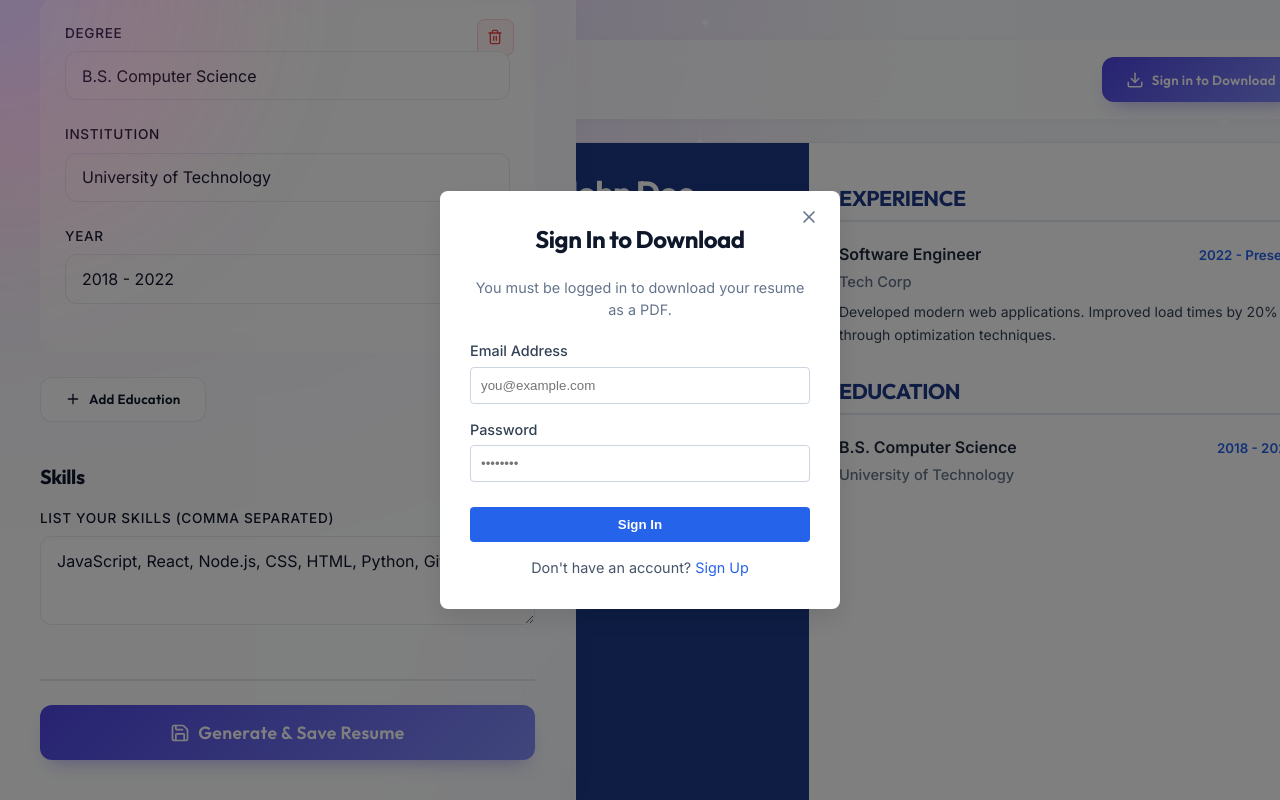
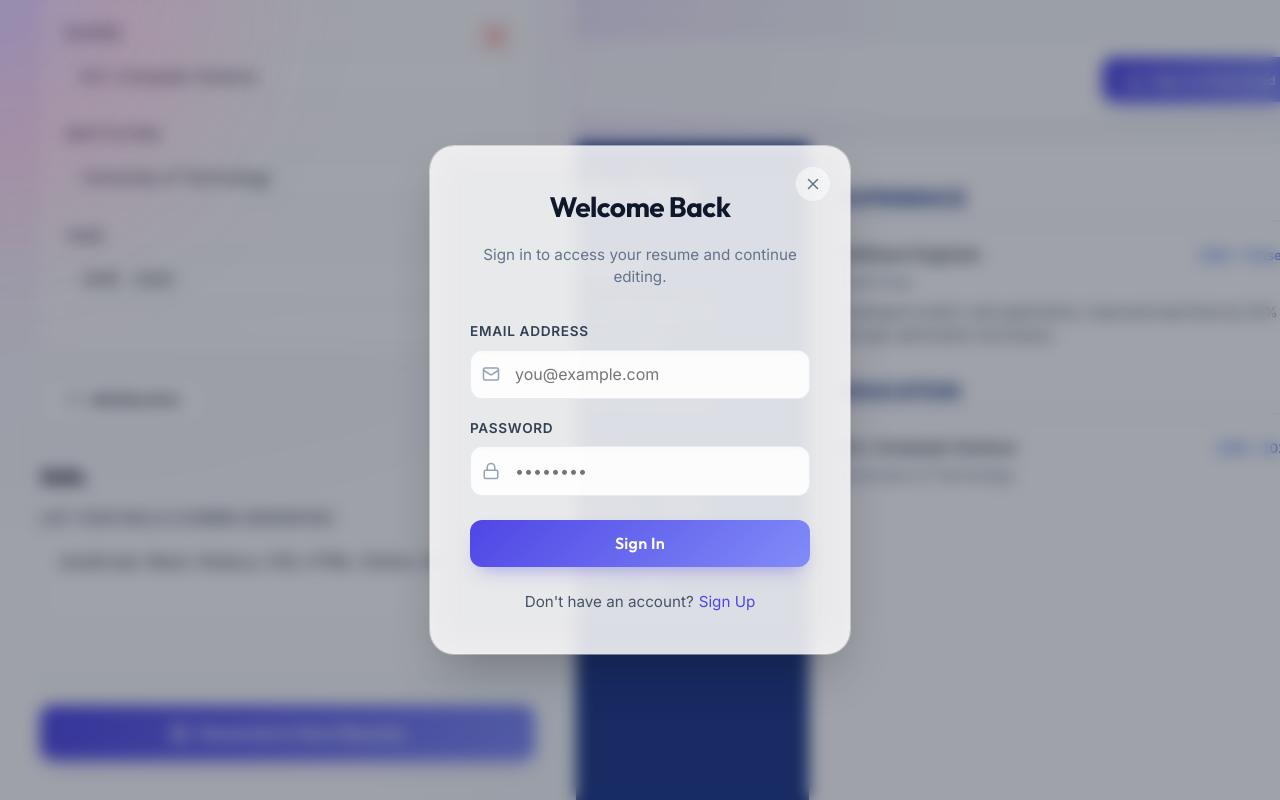
Before and after one commit to banibrataBuilds/Resume-Builder, a React (Vite) app: page / in a window 1280 px wide. Both pictures are taken after a click on the button "Generate & Save Resume". Built offline with nearby package versions, Linux system fonts and the light colour scheme.

Commit message:
Update AuthModal with modern glassmorphism UI

```diff
--- a/src/components/AuthModal.jsx
+++ b/src/components/AuthModal.jsx
@@ -1,6 +1,6 @@
 import React, { useState } from 'react';
 import { supabase } from '../lib/supabase';
-import { X } from 'lucide-react';
+import { X, Mail, Lock, Loader2 } from 'lucide-react';
 
 const styles = {
   overlay: {
@@ -9,90 +9,154 @@ const styles = {
     left: 0,
     width: '100vw',
     height: '100vh',
-    backgroundColor: 'rgba(0, 0, 0, 0.5)',
+    backgroundColor: 'rgba(15, 23, 42, 0.4)',
+    backdropFilter: 'blur(8px)',
+    WebkitBackdropFilter: 'blur(8px)',
     display: 'flex',
     justifyContent: 'center',
     alignItems: 'center',
     zIndex: 1000,
+    animation: 'fadeIn 0.3s ease-out',
   },
   modal: {
-    backgroundColor: '#fff',
-    padding: '30px',
-    borderRadius: '8px',
-    width: '100%',
-    maxWidth: '400px',
-    boxShadow: '0 10px 25px rgba(0,0,0,0.1)',
+    background: 'rgba(255, 255, 255, 0.85)',
+    backdropFilter: 'blur(20px)',
+    WebkitBackdropFilter: 'blur(20px)',
+    padding: '2.5rem',
+    borderRadius: '1.5rem',
+    width: '90%',
+    maxWidth: '420px',
+    boxShadow: '0 25px 50px -12px rgba(0, 0, 0, 0.25), 0 0 0 1px rgba(255, 255, 255, 0.5)',
     position: 'relative',
+    animation: 'slideUp 0.4s cubic-bezier(0.16, 1, 0.3, 1)',
   },
   closeButton: {
     position: 'absolute',
-    top: '15px',
-    right: '15px',
-    background: 'none',
-    border: 'none',
+    top: '1.2rem',
+    right: '1.2rem',
+    background: 'rgba(255, 255, 255, 0.5)',
+    border: '1px solid rgba(0,0,0,0.05)',
+    borderRadius: '50%',
+    width: '36px',
+    height: '36px',
+    display: 'flex',
+    justifyContent: 'center',
+    alignItems: 'center',
     cursor: 'pointer',
     color: '#64748b',
+    transition: 'all 0.2s',
   },
   title: {
     marginTop: 0,
-    marginBottom: '20px',
+    marginBottom: '0.5rem',
     color: '#0f172a',
     textAlign: 'center',
+    fontSize: '1.75rem',
+    fontWeight: '700',
+    fontFamily: "'Outfit', sans-serif",
+  },
+  subtitle: {
+    textAlign: 'center',
+    fontSize: '0.95rem',
+    color: '#64748b',
+    marginBottom: '2rem',
+    lineHeight: '1.5',
   },
   formGroup: {
-    marginBottom: '15px',
+    marginBottom: '1.2rem',
+    position: 'relative',
   },
   label: {
     display: 'block',
-    marginBottom: '5px',
+    marginBottom: '0.5rem',
     color: '#334155',
-    fontWeight: '500',
-    fontSize: '0.9rem',
+    fontWeight: '600',
+    fontSize: '0.85rem',
+    textTransform: 'uppercase',
+    letterSpacing: '0.05em',
+  },
+  inputWrapper: {
+    position: 'relative',
+    display: 'flex',
+    alignItems: 'center',
+  },
+  icon: {
+    position: 'absolute',
+    left: '12px',
+    color: '#94a3b8',
+    pointerEvents: 'none',
   },
   input: {
     width: '100%',
-    padding: '10px',
-    border: '1px solid #cbd5e1',
-    borderRadius: '4px',
+    padding: '0.85rem 1rem 0.85rem 2.75rem',
+    backgroundColor: 'rgba(255, 255, 255, 0.9)',
+    border: '1px solid rgba(226, 232, 240, 0.8)',
+    borderRadius: '0.75rem',
+    fontSize: '1rem',
+    color: '#0f172a',
+    transition: 'all 0.3s ease',
+    boxShadow: 'inset 0 2px 4px rgba(0,0,0,0.02)',
     boxSizing: 'border-box',
+    fontFamily: 'inherit',
   },
   button: {
     width: '100%',
-    padding: '10px',
-    backgroundColor: '#2563eb',
+    padding: '0.85rem',
+    background: 'linear-gradient(135deg, var(--primary, #4f46e5), #818cf8)',
     color: 'white',
     border: 'none',
-    borderRadius: '4px',
+    borderRadius: '0.75rem',
     fontWeight: '600',
+    fontSize: '1rem',
     cursor: 'pointer',
-    marginTop: '10px',
+    marginTop: '1.5rem',
+    transition: 'all 0.3s ease',
+    boxShadow: '0 10px 20px -10px rgba(79, 70, 229, 0.5)',
+    fontFamily: "'Outfit', sans-serif",
+    letterSpacing: '0.02em',
+    display: 'flex',
+    justifyContent: 'center',
+    alignItems: 'center',
+    gap: '0.5rem',
   },
   toggleText: {
     textAlign: 'center',
-    marginTop: '15px',
-    fontSize: '0.9rem',
+    marginTop: '1.5rem',
+    fontSize: '0.95rem',
     color: '#475569',
   },
   toggleLink: {
-    color: '#2563eb',
+    color: 'var(--primary, #4f46e5)',
     cursor: 'pointer',
-    fontWeight: '500',
+    fontWeight: '600',
     background: 'none',
     border: 'none',
     padding: 0,
     font: 'inherit',
+    marginLeft: '5px',
+    transition: 'color 0.2s',
   },
   error: {
+    backgroundColor: '#fef2f2',
     color: '#ef4444',
+    padding: '0.75rem',
+    borderRadius: '0.5rem',
     fontSize: '0.9rem',
-    marginBottom: '15px',
+    marginBottom: '1.5rem',
     textAlign: 'center',
+    border: '1px solid #fecaca',
+    animation: 'slideUp 0.3s ease-out',
   },
   success: {
+    backgroundColor: '#ecfdf5',
     color: '#10b981',
+    padding: '0.75rem',
+    borderRadius: '0.5rem',
     fontSize: '0.9rem',
-    marginBottom: '15px',
+    marginBottom: '1.5rem',
     textAlign: 'center',
+    border: '1px solid #a7f3d0',
+    animation: 'slideUp 0.3s ease-out',
   }
 };
 
@@ -117,7 +181,7 @@ const AuthModal = ({ onClose, onSuccess }) => {
           password,
         });
         if (error) throw error;
-        setSuccessMsg('Signup successful! You can now download your resume.');
+        setSuccessMsg('Signup successful! You can now access your resume.');
         // If email confirmation is off, they are logged in immediately.
         if (data.session) {
           onSuccess(data.session);
@@ -140,12 +204,20 @@ const AuthModal = ({ onClose, onSuccess }) => {
   return (
     <div style={styles.overlay}>
       <div style={styles.modal}>
-        <button style={styles.closeButton} onClick={onClose}>
-          <X size={20} />
+        <button
+          style={styles.closeButton}
+          onClick={onClose}
+          onMouseOver={(e) => { e.currentTarget.style.background = 'rgba(255, 255, 255, 1)'; e.currentTarget.style.color = '#0f172a'; }}
+          onMouseOut={(e) => { e.currentTarget.style.background = 'rgba(255, 255, 255, 0.5)'; e.currentTarget.style.color = '#64748b'; }}
+        >
+          <X size={18} />
         </button>
-        <h2 style={styles.title}>{isSignUp ? 'Create an Account' : 'Sign In to Download'}</h2>
-        <p style={{ textAlign: 'center', fontSize: '0.9rem', color: '#64748b', marginBottom: '20px' }}>
-          You must be logged in to download your resume as a PDF.
+
+        <h2 style={styles.title}>{isSignUp ? 'Create an Account' : 'Welcome Back'}</h2>
+        <p style={styles.subtitle}>
+          {isSignUp
+            ? 'Sign up to build, save, and download your beautiful resume.'
+            : 'Sign in to access your resume and continue editing.'}
         </p>
 
         {error && <div style={styles.error}>{error}</div>}
@@ -154,6 +226,8 @@ const AuthModal = ({ onClose, onSuccess }) => {
         <form onSubmit={handleSubmit}>
           <div style={styles.formGroup}>
             <label style={styles.label}>Email Address</label>
+            <div style={styles.inputWrapper}>
+              <Mail size={18} style={styles.icon} />
               <input
                 style={styles.input}
                 type="email"
@@ -161,10 +235,16 @@ const AuthModal = ({ onClose, onSuccess }) => {
                 value={email}
                 onChange={(e) => setEmail(e.target.value)}
                 placeholder="you@example.com"
+                onFocus={(e) => { e.target.style.borderColor = 'var(--primary, #4f46e5)'; e.target.style.boxShadow = '0 0 0 3px rgba(79, 70, 229, 0.1)'; }}
+                onBlur={(e) => { e.target.style.borderColor = 'rgba(226, 232, 240, 0.8)'; e.target.style.boxShadow = 'inset 0 2px 4px rgba(0,0,0,0.02)'; }}
               />
             </div>
+          </div>
+
           <div style={styles.formGroup}>
             <label style={styles.label}>Password</label>
+            <div style={styles.inputWrapper}>
+              <Lock size={18} style={styles.icon} />
               <input
                 style={styles.input}
                 type="password"
@@ -172,20 +252,40 @@ const AuthModal = ({ onClose, onSuccess }) => {
                 value={password}
                 onChange={(e) => setPassword(e.target.value)}
                 placeholder="••••••••"
+                onFocus={(e) => { e.target.style.borderColor = 'var(--primary, #4f46e5)'; e.target.style.boxShadow = '0 0 0 3px rgba(79, 70, 229, 0.1)'; }}
+                onBlur={(e) => { e.target.style.borderColor = 'rgba(226, 232, 240, 0.8)'; e.target.style.boxShadow = 'inset 0 2px 4px rgba(0,0,0,0.02)'; }}
               />
             </div>
-          <button style={styles.button} type="submit" disabled={loading}>
-            {loading ? 'Processing...' : (isSignUp ? 'Sign Up' : 'Sign In')}
+          </div>
+
+          <button
+            style={styles.button}
+            type="submit"
+            disabled={loading}
+            onMouseOver={(e) => !loading && (e.currentTarget.style.transform = 'translateY(-2px)')}
+            onMouseOut={(e) => !loading && (e.currentTarget.style.transform = 'translateY(0)')}
+            onMouseDown={(e) => !loading && (e.currentTarget.style.transform = 'translateY(1px)')}
+            onMouseUp={(e) => !loading && (e.currentTarget.style.transform = 'translateY(-2px)')}
+          >
+            {loading ? <><Loader2 size={18} className="animate-spin" style={{animation: 'spin 1s linear infinite'}} /> Processing...</> : (isSignUp ? 'Sign Up' : 'Sign In')}
           </button>
         </form>
 
         <div style={styles.toggleText}>
-          {isSignUp ? "Already have an account? " : "Don't have an account? "}
-          <button style={styles.toggleLink} onClick={() => { setIsSignUp(!isSignUp); setError(null); setSuccessMsg(null); }}>
+          {isSignUp ? "Already have an account?" : "Don't have an account?"}
+          <button
+            style={styles.toggleLink}
+            onClick={() => { setIsSignUp(!isSignUp); setError(null); setSuccessMsg(null); }}
+            onMouseOver={(e) => e.currentTarget.style.color = '#4338ca'}
+            onMouseOut={(e) => e.currentTarget.style.color = 'var(--primary, #4f46e5)'}
+          >
             {isSignUp ? 'Sign In' : 'Sign Up'}
           </button>
         </div>
       </div>
+      <style dangerouslySetInnerHTML={{__html: `
+        @keyframes spin { 100% { transform: rotate(360deg); } }
+      `}} />
     </div>
   );
 };
```
Lines whose indentation alone changed are shown as unchanged.
